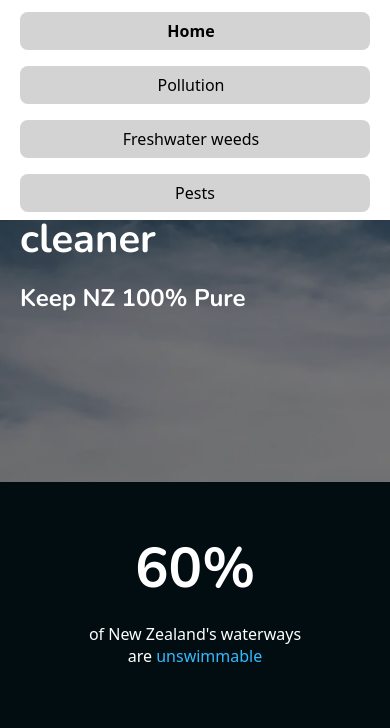
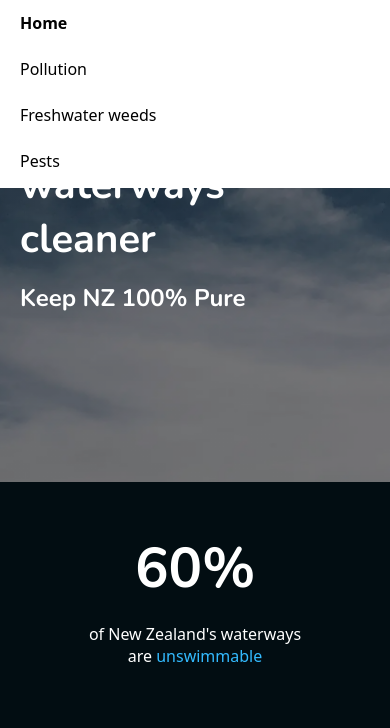
Before and after one commit to ASOwnerYT/pure-nz-website, a website built with Vite: page index.html in a window 390 px wide. Both pictures are taken after a click on the element 359 px from the left and 34 px from the top of the page. Shown: the part 56-784 px from the top of the page. Built offline with nearby package versions, Linux system fonts and the light colour scheme.

Commit message:
Fixed navbar (TODO: fix for all pages)

```diff
--- a/index.html
+++ b/index.html
@@ -54,7 +54,7 @@
             <i class="fa-solid fa-bars"></i>
           </div>
         </div>
-        <ul class="navbar-links container">
+        <ul class="navbar-links">
           <li><a href="./index.html" class="active">Home</a></li>
           <li><a href="./pollution.html">Pollution</a></li>
           <li><a href="./weeds.html">Freshwater weeds</a></li>
--- a/style.css
+++ b/style.css
@@ -161,7 +161,8 @@ nav {
   top: 0;
   left: 0;
   right: 0;
-  z-index: 100; /* Make sure the navbar stays on top of other elements */
+  z-index: 100;
+  /* Make sure the navbar stays on top of other elements */
 
   color: var(--text-dark);
   transition: background-color var(--transition);
@@ -208,7 +209,7 @@ nav .container li a.active {
 }
 
 /* Add styles for mobile view */
-@media (max-width: 768px) {
+@media (max-width: 500px) {
   .navbar-links {
     display: none;
     flex-direction: column;
@@ -221,15 +222,17 @@ nav .container li a.active {
     z-index: 99;
 
     font-size: 1rem;
-    text-align: center;
+  }
+
+  .navbar-links {
+    padding-left: 20px;
+    padding-right: 20px;
   }
 
   .navbar-links li {
-    padding: 0.5rem;
-    background-color: lightgrey;
-    margin-top: 0.5rem;
+    padding-top: 0.5rem;
+    padding-bottom: 0.5rem;
     margin-bottom: 0.5rem;
-    border-radius: 0.5rem;
   }
 
   .navbar-links.active {
@@ -246,7 +249,7 @@ nav .container li a.active {
 }
 
 /* Styles for desktop view */
-@media (min-width: 769px) {
+@media (min-width: 501px) {
   .navbar-links {
     display: flex;
     flex-direction: row;
@@ -259,6 +262,8 @@ nav .container li a.active {
   #navbar .container {
     display: flex;
     flex-direction: row;
+    align-items: center;
+    justify-content: space-between;
     padding-top: 1rem;
     padding-bottom: 1rem;
   }
@@ -349,7 +354,7 @@ Statistic section
 
 /*  For every odd (even starting from 0) row,
 reverse the row direction so that the image is on the right */
-.info > .row:nth-child(even) {
+.info>.row:nth-child(even) {
   flex-flow: row-reverse wrap;
 }
 
@@ -366,6 +371,7 @@ reverse the row direction so that the image is on the right */
 
 /* Screens larger than mobile */
 @media (min-width: 576px) {
+
   /* Image size and margin */
   .info .row .col img {
     width: 480px;
@@ -374,7 +380,7 @@ reverse the row direction so that the image is on the right */
   }
 
   /* Margin for images inside a row that is reversed */
-  .info > .row:nth-child(even) > .col:first-of-type > img {
+  .info>.row:nth-child(even)>.col:first-of-type>img {
     margin-left: var(--spacing);
     margin-right: 0;
   }
```
